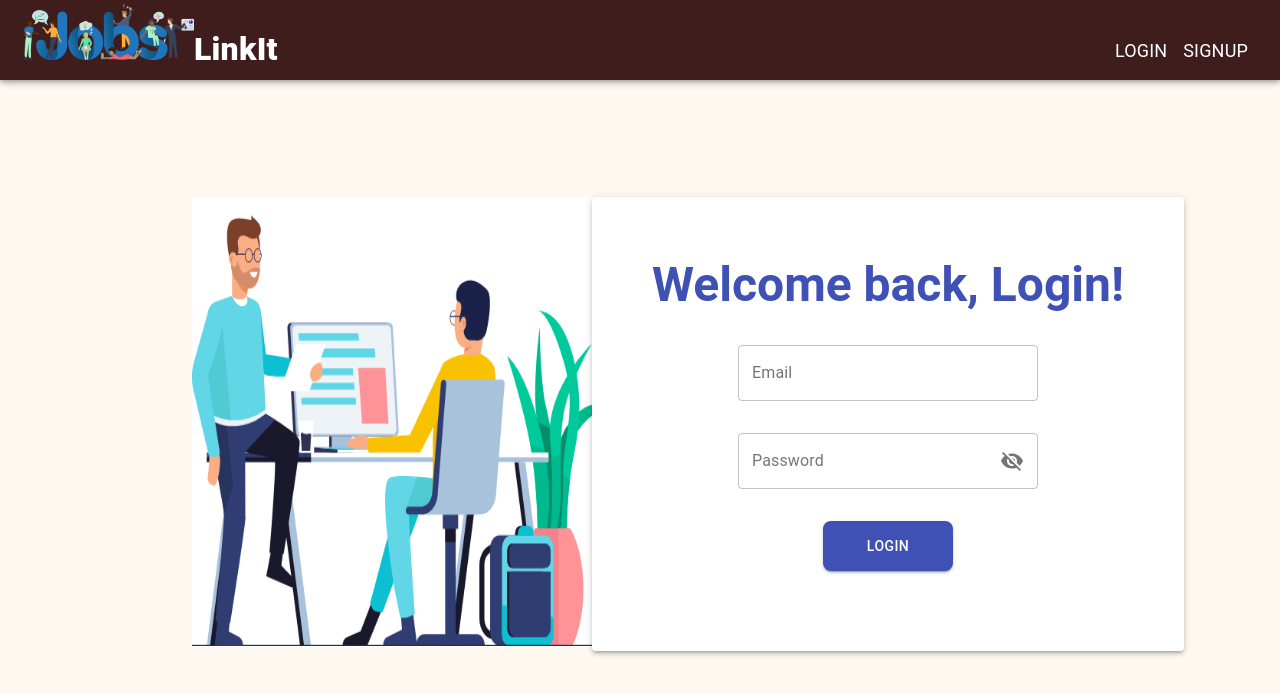
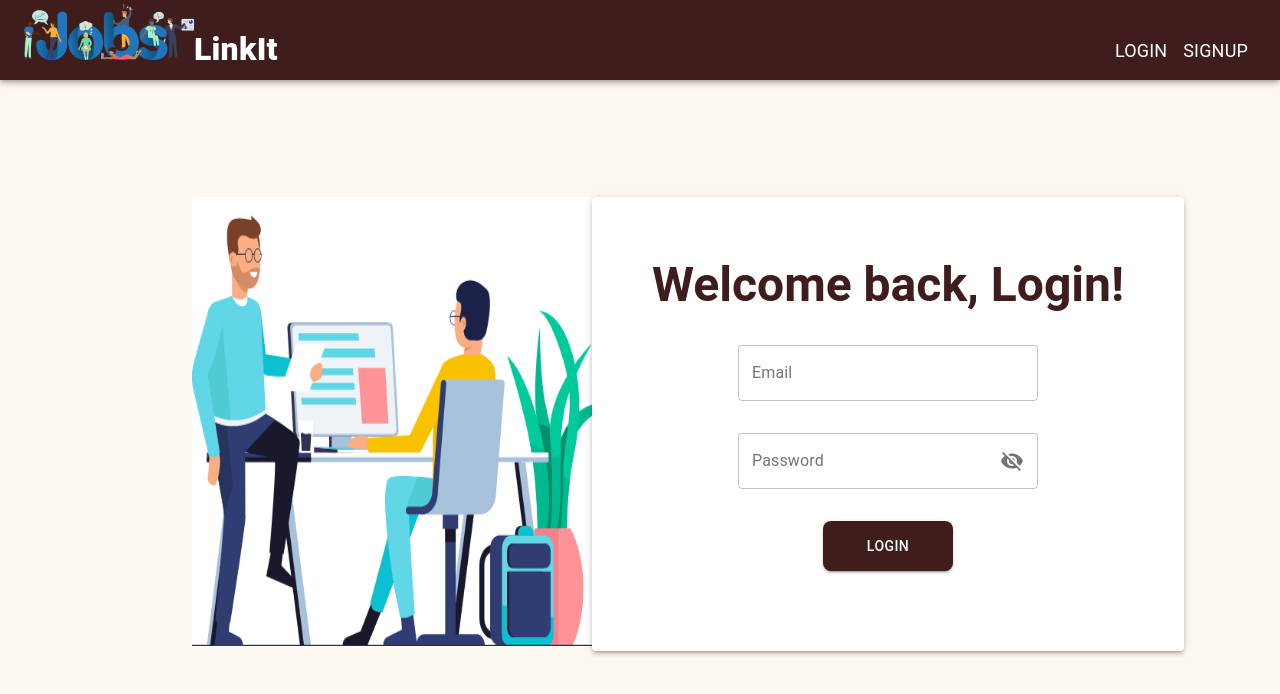
Before and after one commit to PriyanshuM2003/LinkIt, a React (Create React App) app in the folder frontend/: page /login in a window 1280 px wide. Shown: the top 694 px of the page. Built offline with nearby package versions, Linux system fonts and the light colour scheme.

Commit message:
theme fixed

```diff
--- a/frontend/src/component/Home.js
+++ b/frontend/src/component/Home.js
@@ -521,8 +521,11 @@ const FilterPopup = (props) => {
           <Grid item>
             <Button
               variant="contained"
-              color="primary"
-              style={{ padding: "10px 50px" }}
+              style={{
+                padding: "10px 50px",
+                background: "#401d1d",
+                color: "white",
+              }}
               onClick={() => getData()}
             >
               Apply
--- a/frontend/src/component/Login.js
+++ b/frontend/src/component/Login.js
@@ -118,7 +118,7 @@ const Login = (props) => {
             <Typography
               variant="h3"
               component="h2"
-              style={{ color: "#3f51b5", fontWeight: "bold" }}
+              style={{ color: "#401d1d", fontWeight: "bold" }}
             >
               Welcome back, Login!
             </Typography>
@@ -148,7 +148,13 @@ const Login = (props) => {
               color="primary"
               onClick={() => handleLogin()}
               className={classes.submitButton}
-              style={{ borderRadius: "8px", width: "130px", height: "50px" }}
+              style={{
+                borderRadius: "8px",
+                width: "130px",
+                height: "50px",
+                background: "#401d1d",
+                color: "white",
+              }}
             >
               Login
             </Button>
--- a/frontend/src/component/Navbar.js
+++ b/frontend/src/component/Navbar.js
@@ -4,6 +4,7 @@ import {
   Typography,
   Button,
   makeStyles,
+  Link,
 } from "@material-ui/core";
 import { useHistory } from "react-router-dom";
 
@@ -43,7 +44,9 @@ const Navbar = (props) => {
           className={classes.title}
           style={{ fontSize: "32px", fontWeight: "800" }}
         >
-          <img src={logoImg} width="170px" height="auto"></img>LinkIt
+          <Link href="/" underline="none" color="inherit">
+            <img src={logoImg} width="170px" height="auto"></img>LinkIt
+          </Link>
         </Typography>
         <div style={{ marginTop: "20px" }}>
           {isAuth() ? (
--- a/frontend/src/component/Profile.js
+++ b/frontend/src/component/Profile.js
@@ -292,7 +292,7 @@ const Profile = (props) => {
               <Typography
                 variant="h3"
                 component="h2"
-                style={{ color: "#3f51b5", fontWeight: "bold" }}
+                style={{ color: "#401d1d", fontWeight: "bold" }}
               >
                 Profile
               </Typography>
@@ -380,6 +380,8 @@ const Profile = (props) => {
                 marginTop: "30px",
                 borderRadius: "8px",
                 height: "50px",
+                background: "#401d1d",
+                color: "white",
               }}
               onClick={() => handleUpdate()}
             >
--- a/frontend/src/component/Signup.js
+++ b/frontend/src/component/Signup.js
@@ -329,7 +329,7 @@ const Signup = (props) => {
           <Typography
             variant="h3"
             component="h2"
-            style={{ color: "#3f51b5", fontWeight: "bold" }}
+            style={{ color: "#401d1d", fontWeight: "bold" }}
           >
             Sign up
           </Typography>
@@ -488,7 +488,13 @@ const Signup = (props) => {
                 : handleLoginRecruiter();
             }}
             className={classes.submitButton}
-            style={{ borderRadius: "8px", width: "130px", height: "50px" }}
+            style={{
+              borderRadius: "8px",
+              width: "130px",
+              height: "50px",
+              background: "#401d1d",
+              color: "white",
+            }}
           >
             Signup
           </Button>
```
Also changed, not shown: 1 other file (tests, documents, lock files or other folders).
